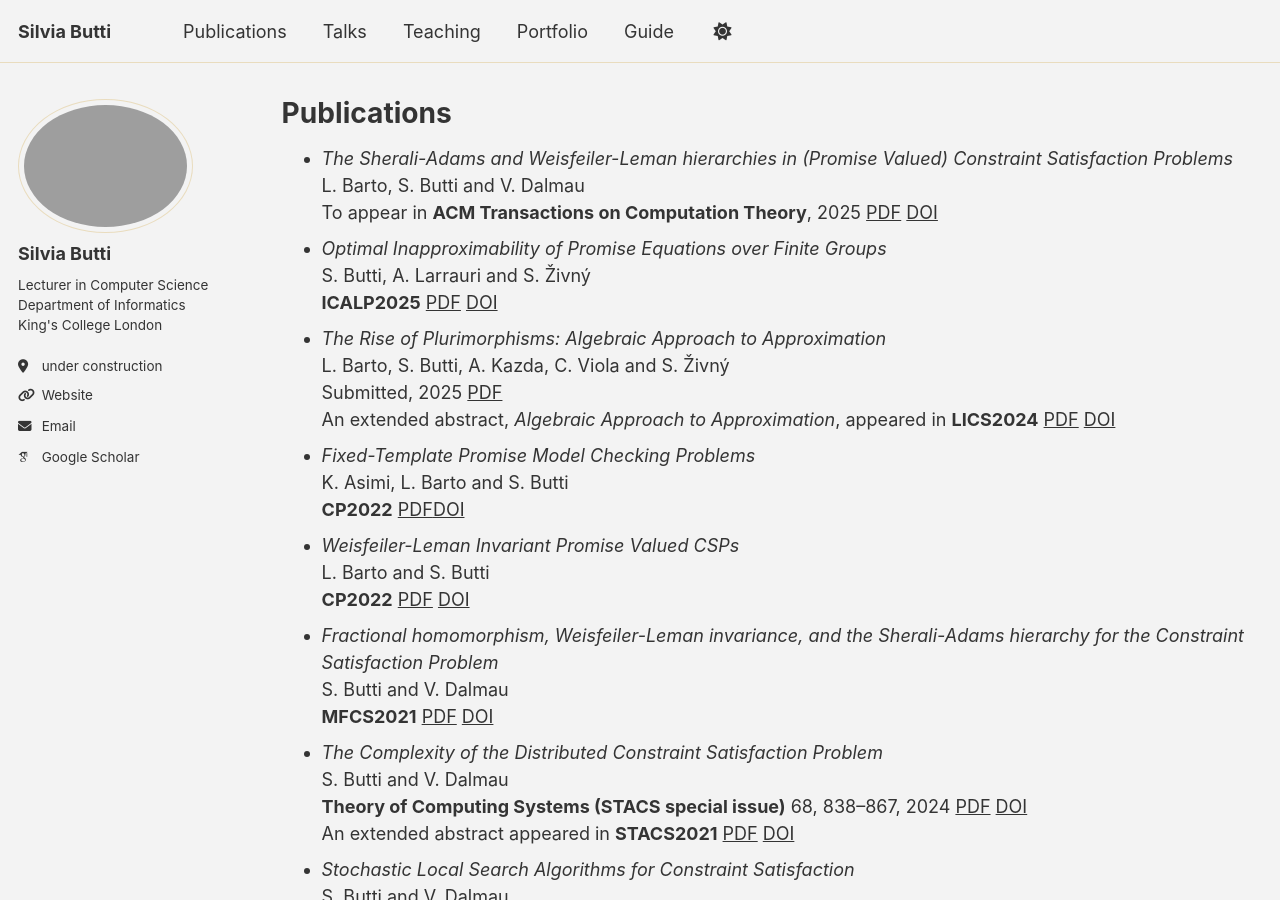
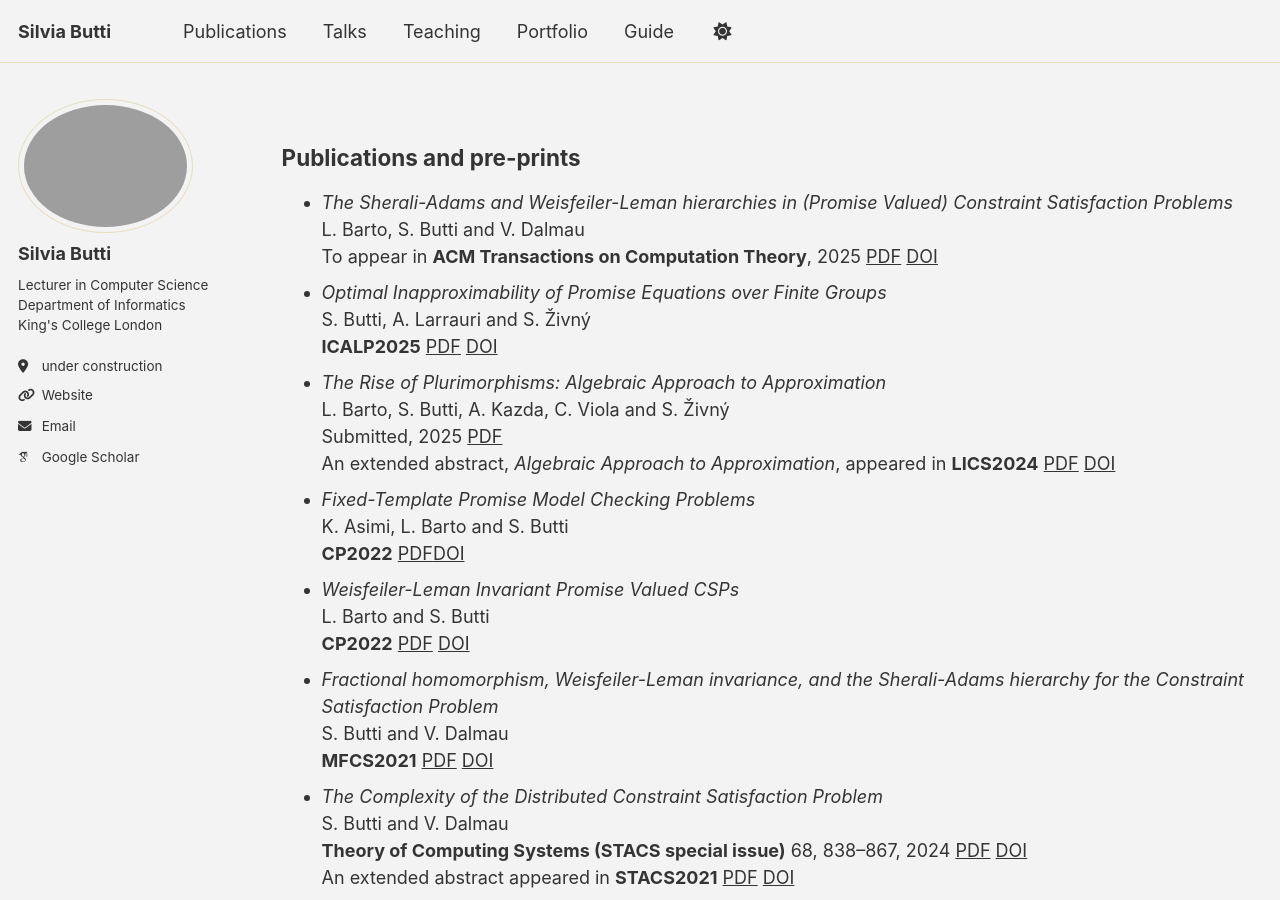
Before and after one commit to silviabutti/silviabutti.github.io, a Jekyll site: the page built from _pages/publications.md, in a window 1280 px wide and 900 px high. Built offline with Jekyll 4.4.1, drawn with Linux system fonts in a browser that asks for light colours; some web fonts are replaced; a script bundle is joined from its source files by our own code; library files that are not in the unit come from our copies.

Commit message:
Update publications.md

```diff
--- a/_pages/publications.md
+++ b/_pages/publications.md
@@ -1,9 +1,11 @@
 ---
 layout: archive
-title: "Publications"
+title: ""
 permalink: /publications/
 author_profile: true
 ---
+
+## Publications and pre-prints
 
 * *The Sherali-Adams and Weisfeiler-Leman hierarchies in (Promise Valued) Constraint Satisfaction Problems*
     L. Barto, S. Butti and V. Dalmau
@@ -37,7 +39,7 @@ author_profile: true
     An extended abstract appeared in **STACS2019** [PDF](https://drops.dagstuhl.de/storage/00lipics/lipics-vol126-stacs2019/LIPIcs.STACS.2019.17/LIPIcs.STACS.2019.17.pdf) [DOI](https://drops.dagstuhl.de/entities/document/10.4230/LIPIcs.STACS.2019.17)
 
 
-### Theses
+## Theses
 
 * Symmetries in Constraint Satisfaction: Weisfeiler-Leman Invariance and Promise Problems
     **PhD thesis**, Department of Information and Communication Technologies, Universitat Pompeu Fabra, 2022. [PDF](files/Thesis_SB.pdf)
```
